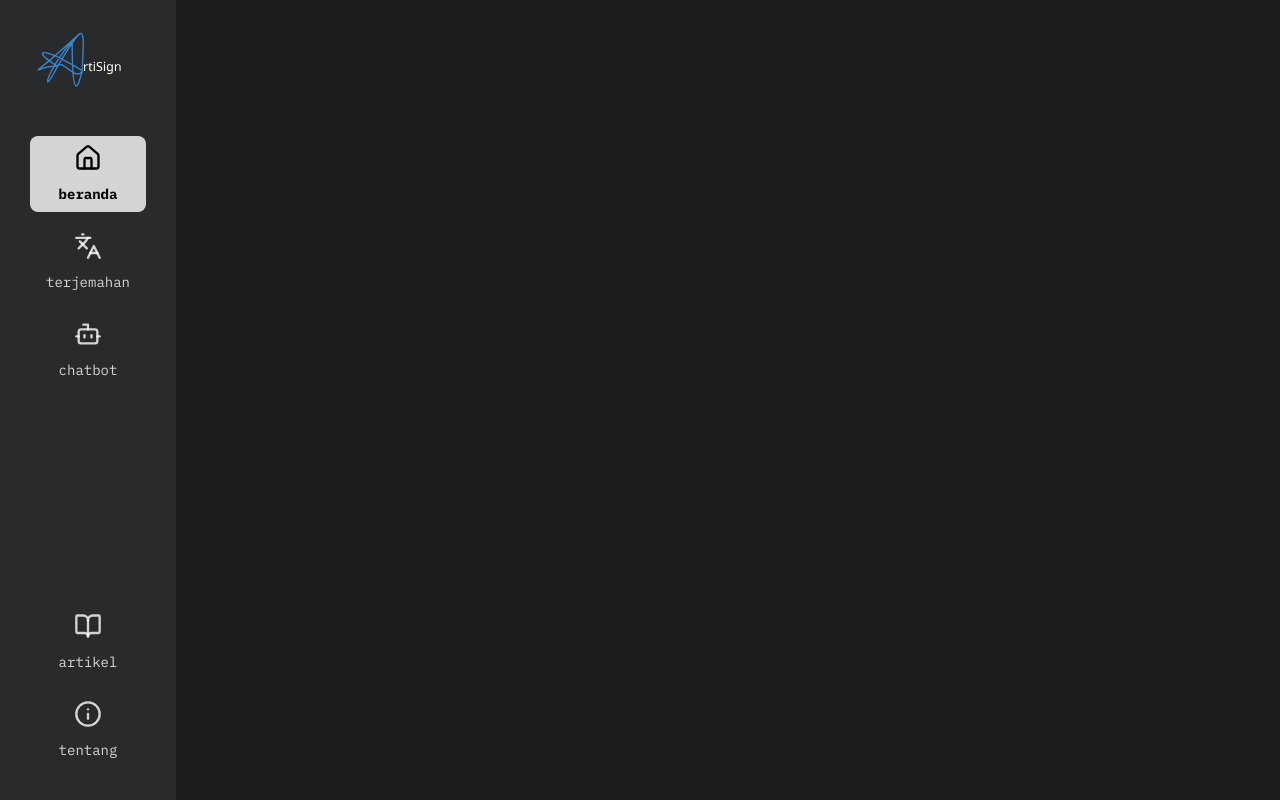
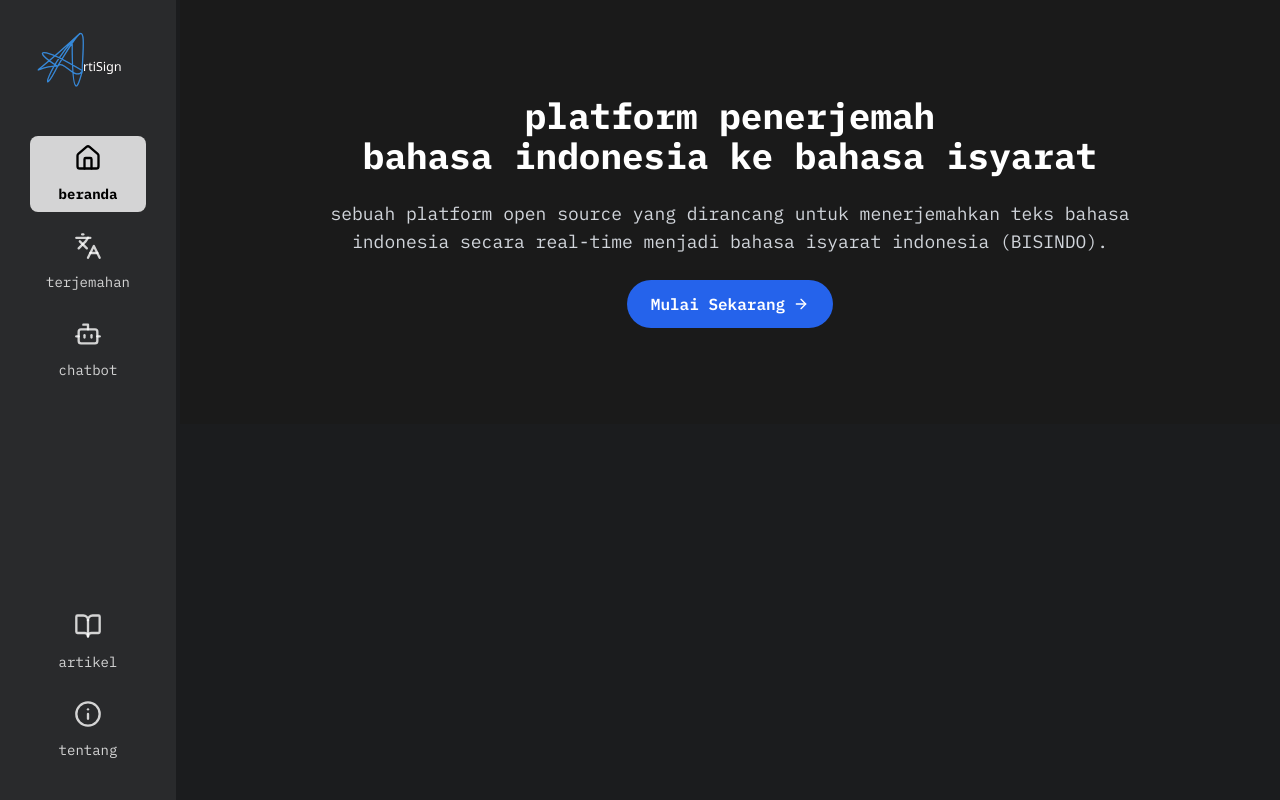
Before and after one commit to shaflykhalifap/ArtiSign, a React app: page / in a window 1280 px wide. Built offline with nearby package versions, Linux system fonts and the light colour scheme.

Commit message:
dev: create hero-section component

```diff
--- /dev/null
+++ b/src/components/HeroSection.tsx
@@ -0,0 +1,29 @@
+import { ArrowRight } from "lucide-react";
+
+const HeroSection: React.FC = () => {
+  return (
+    <section className="px-6 py-16 md:py-24 bg-[#1a1a1a] text-white text-center">
+      <div className="max-w-4xl mx-auto space-y-6">
+        <h1 className="text-3xl md:text-4xl font-bold leading-snug">
+          platform penerjemah <br />
+          bahasa indonesia ke bahasa isyarat
+        </h1>
+
+        <p className="text-gray-300 text-base md:text-lg">
+          sebuah platform open source yang dirancang untuk menerjemahkan teks
+          bahasa indonesia secara real-time menjadi bahasa isyarat indonesia
+          (BISINDO).
+        </p>
+
+        <div className="flex justify-center">
+          <button className="bg-blue-600 hover:bg-blue-700 text-white font-semibold px-6 py-3 rounded-full inline-flex items-center transition">
+            Mulai Sekarang
+            <ArrowRight className="ml-2 w-4 h-4" />
+          </button>
+        </div>
+      </div>
+    </section>
+  );
+};
+
+export default HeroSection;
--- a/src/pages/Beranda.tsx
+++ b/src/pages/Beranda.tsx
@@ -1,9 +1,16 @@
 import Sidebar from "../components/Sidebar";
+import HeroSection from "../components/HeroSection";
 
 const Beranda = () => {
   return (
-    <div>
-      <Sidebar></Sidebar>
+    <div className="flex">
+      <div className="fixed top-0 left-0 h-full">
+        <Sidebar />
+      </div>
+
+      <div className="flex-1 ml-[180px]">
+        <HeroSection />
+      </div>
     </div>
   );
 };
```
Also changed, not shown: src/components/HighlightSection.tsx (added), src/components/HomeFeature.tsx (added), src/components/PlatformBenefits.tsx (added), src/pages/Artikel.tsx (added), src/pages/Chatbot.tsx (added), src/pages/Tentang.tsx (added), src/pages/Terjemahan.tsx (added).
